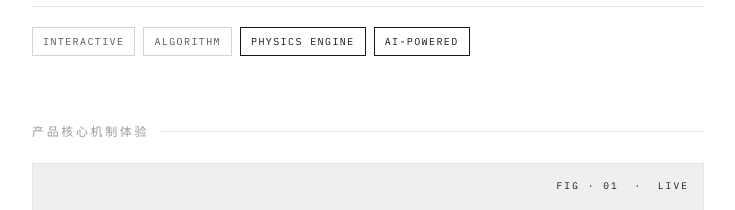
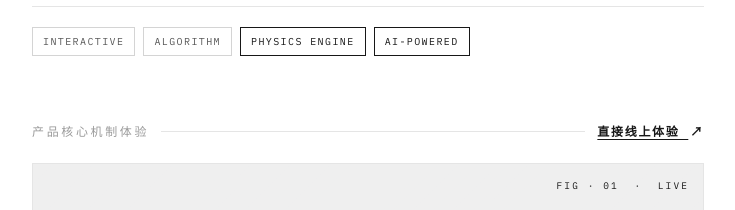
Before and after one commit to 3927o/liuyao-simulator, a Next.js app: page /pages/v2 in a window 1280 px wide. Shown: the part 3340-3550 px from the top of the page, without its empty margins (272-1007 px from the left). Built offline with nearby package versions, Linux system fonts and the light colour scheme.

Commit message:
feat: add live liuyao demo link to pages v2

```diff
--- a/app/pages/v2/min.css
+++ b/app/pages/v2/min.css
@@ -372,9 +372,27 @@ body.minv2-active {
 }
 .minv2 .demo-notice::after {
   content: "";
+  order: 1;
   flex: 1;
   height: 1px;
   background: var(--rule);
+}
+.minv2 .demo-notice > a {
+  order: 2;
+  flex: none;
+  color: var(--ink);
+  font-weight: 600;
+  letter-spacing: 0.14em;
+  text-decoration-color: var(--ink);
+  white-space: nowrap;
+}
+.minv2 .demo-notice > a span {
+  display: inline-block;
+  margin-left: 2px;
+  transition: transform 0.15s ease;
+}
+.minv2 .demo-notice > a:hover span {
+  transform: translate(2px, -2px);
 }
 
 /* ─── Demo 嵌入区：复用 /pages 的 .obsidian-root 样式，tokens 压成黑白。
--- a/app/pages/v2/page.tsx
+++ b/app/pages/v2/page.tsx
@@ -243,7 +243,17 @@ export default function MinimalDispatchPage() {
             <span className="tag hi">AI-POWERED</span>
           </div>
 
-          <div className="demo-notice">产品核心机制体验</div>
+          <div className="demo-notice">
+            <span>产品核心机制体验</span>
+            <a
+              href="https://liuyao-simulator.vercel.app/"
+              target="_blank"
+              rel="noopener noreferrer"
+              aria-label="直接线上体验 DestinyGuidance（新窗口）"
+            >
+              直接线上体验 <span aria-hidden="true">↗</span>
+            </a>
+          </div>
         </div>
 
         <div className="wrap">
```
